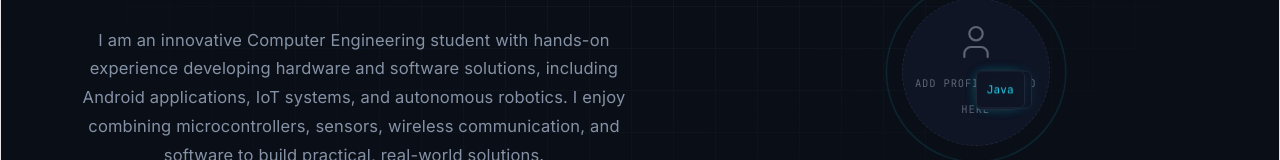
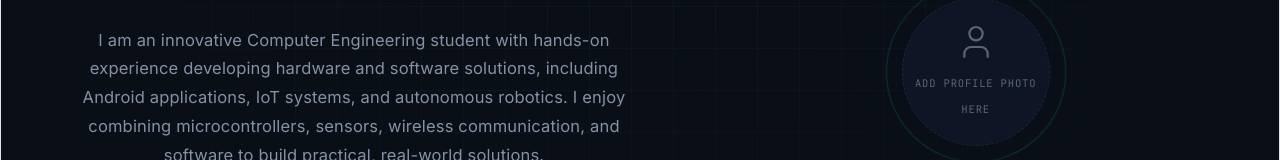
Before and after one commit to mitalichatap/mitali-portfolio, a React (Vite) app: page / in a window 1280 px wide. Shown: the part 372-532 px from the top of the page. Built offline with nearby package versions, Linux system fonts and the light colour scheme.

Commit message:
Update portfolio

```diff
--- a/src/App.jsx
+++ b/src/App.jsx
@@ -435,10 +435,10 @@
    ============================================================ */
 function Hero({ onNavigate }) {
   const labels = [
-    { text: "ESP32", top: "14%", left: "4%", delay: "0s" },
-    { text: "IoT", top: "72%", left: "2%", delay: "0.6s" },
-    { text: "GPS", top: "20%", left: "84%", delay: "1.1s" },
-    { text: "Java", top: "78%", left: "80%", delay: "1.7s" },
+    //{ text: "ESP32", top: "14%", left: "4%", delay: "0s" },
+    //{ text: "IoT", top: "72%", left: "2%", delay: "0.6s" },
+   // { text: "GPS", top: "20%", left: "84%", delay: "1.1s" },
+    //{ text: "Java", top: "78%", left: "80%", delay: "1.7s" },
     //{ text: "Robotics", top: "48%", left: "90%", delay: "2.2s" },
   ];
 
```
